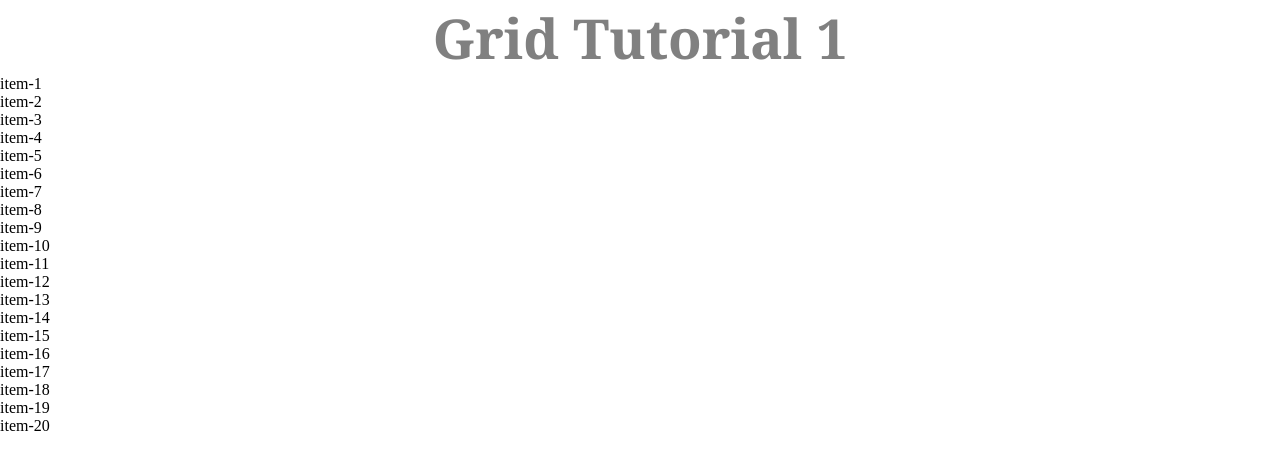
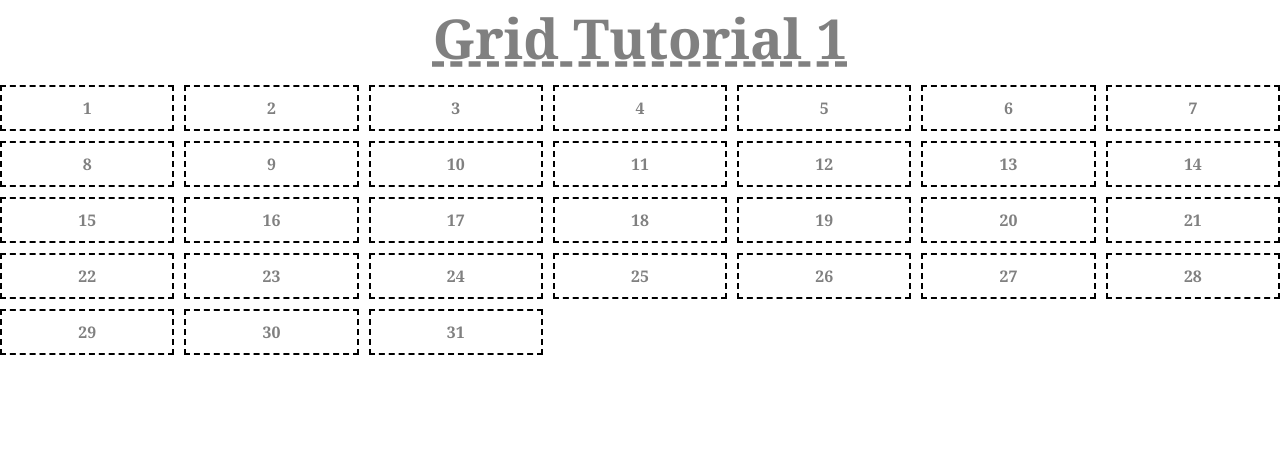
Before and after one commit to ocircleo/module-8, a plain HTML site: page index.html in a window 1280 px wide. Drawn offline with Linux system fonts and the light colour scheme.

Commit message:
calender

```diff
--- a/css/style.css
+++ b/css/style.css
@@ -2,12 +2,36 @@
     margin: 0;
     padding: 0;
     box-sizing: border-box;
+    font-family: Georgia, 'Times New Roman', Times, serif;
 
 }
 h1{
     text-align: center;
     text-transform: capitalize;
     color: gray;
-    font-family: Georgia, 'Times New Roman', Times, serif;
     font-size: 55px;
+    text-decoration: dashed underline;
+    padding-bottom: 10px;
 }
+.grid-container{
+display: grid;
+grid-template-columns: repeat(7,1fr);
+gap: 10px;
+
+}
+.grid-item{
+border: 2px dashed black;
+text-align: center;
+text-transform: capitalize;
+padding: 10px;
+color: gray;
+font-weight: 900;
+cursor: pointer;
+transition: .3s;
+}
+.grid-item:hover{
+    background-color: aquamarine;
+    color: blue;
+    border: 2px dashed blue;
+
+}
--- a/index.html
+++ b/index.html
@@ -9,27 +9,38 @@
 </head>
 <body>
   <h1>grid tutorial 1</h1>
-<div class="container">
-  <div class="grid-item" id="grid-item-1">item-1</div>
-  <div class="grid-item" id="grid-item-2">item-2</div>
-  <div class="grid-item" id="grid-item-3">item-3</div>
-  <div class="grid-item" id="grid-item-4">item-4</div>
-  <div class="grid-item" id="grid-item-5">item-5</div>
-  <div class="grid-item" id="grid-item-6">item-6</div>
-  <div class="grid-item" id="grid-item-7">item-7</div>
-  <div class="grid-item" id="grid-item-8">item-8</div>
-  <div class="grid-item" id="grid-item-9">item-9</div>
-  <div class="grid-item" id="grid-item-10">item-10</div>
-  <div class="grid-item" id="grid-item-11">item-11</div>
-  <div class="grid-item" id="grid-item-12">item-12</div>
-  <div class="grid-item" id="grid-item-13">item-13</div>
-  <div class="grid-item" id="grid-item-14">item-14</div>
-  <div class="grid-item" id="grid-item-15">item-15</div>
-  <div class="grid-item" id="grid-item-16">item-16</div>
-  <div class="grid-item" id="grid-item-17">item-17</div>
-  <div class="grid-item" id="grid-item-18">item-18</div>
-  <div class="grid-item" id="grid-item-19">item-19</div>
-  <div class="grid-item" id="grid-item-20">item-20</div>
+<div class="grid-container">
+  <div class="grid-item" id="grid-item-1">1</div>
+  <div class="grid-item" id="grid-item-2">2</div>
+  <div class="grid-item" id="grid-item-3">3</div>
+  <div class="grid-item" id="grid-item-4">4</div>
+  <div class="grid-item" id="grid-item-5">5</div>
+  <div class="grid-item" id="grid-item-6">6</div>
+  <div class="grid-item" id="grid-item-7">7</div>
+  <div class="grid-item" id="grid-item-8">8</div>
+  <div class="grid-item" id="grid-item-9">9</div>
+  <div class="grid-item" id="grid-item-10">10</div>
+  <div class="grid-item" id="grid-item-11">11</div>
+  <div class="grid-item" id="grid-item-12">12</div>
+  <div class="grid-item" id="grid-item-13">13</div>
+  <div class="grid-item" id="grid-item-14">14</div>
+  <div class="grid-item" id="grid-item-15">15</div>
+  <div class="grid-item" id="grid-item-16">16</div>
+  <div class="grid-item" id="grid-item-17">17</div>
+  <div class="grid-item" id="grid-item-18">18</div>
+  <div class="grid-item" id="grid-item-19">19</div>
+  <div class="grid-item" id="grid-item-20">20</div>
+  <div class="grid-item" id="grid-item-21">21</div>
+  <div class="grid-item" id="grid-item-22">22</div>
+  <div class="grid-item" id="grid-item-23">23</div>
+  <div class="grid-item" id="grid-item-24">24</div>
+  <div class="grid-item" id="grid-item-25">25</div>
+  <div class="grid-item" id="grid-item-26">26</div>
+  <div class="grid-item" id="grid-item-27">27</div>
+  <div class="grid-item" id="grid-item-28">28</div>
+  <div class="grid-item" id="grid-item-29">29</div>
+  <div class="grid-item" id="grid-item-30">30</div>
+  <div class="grid-item" id="grid-item-31">31</div>
 </div>
 </body>
 </html>
```
